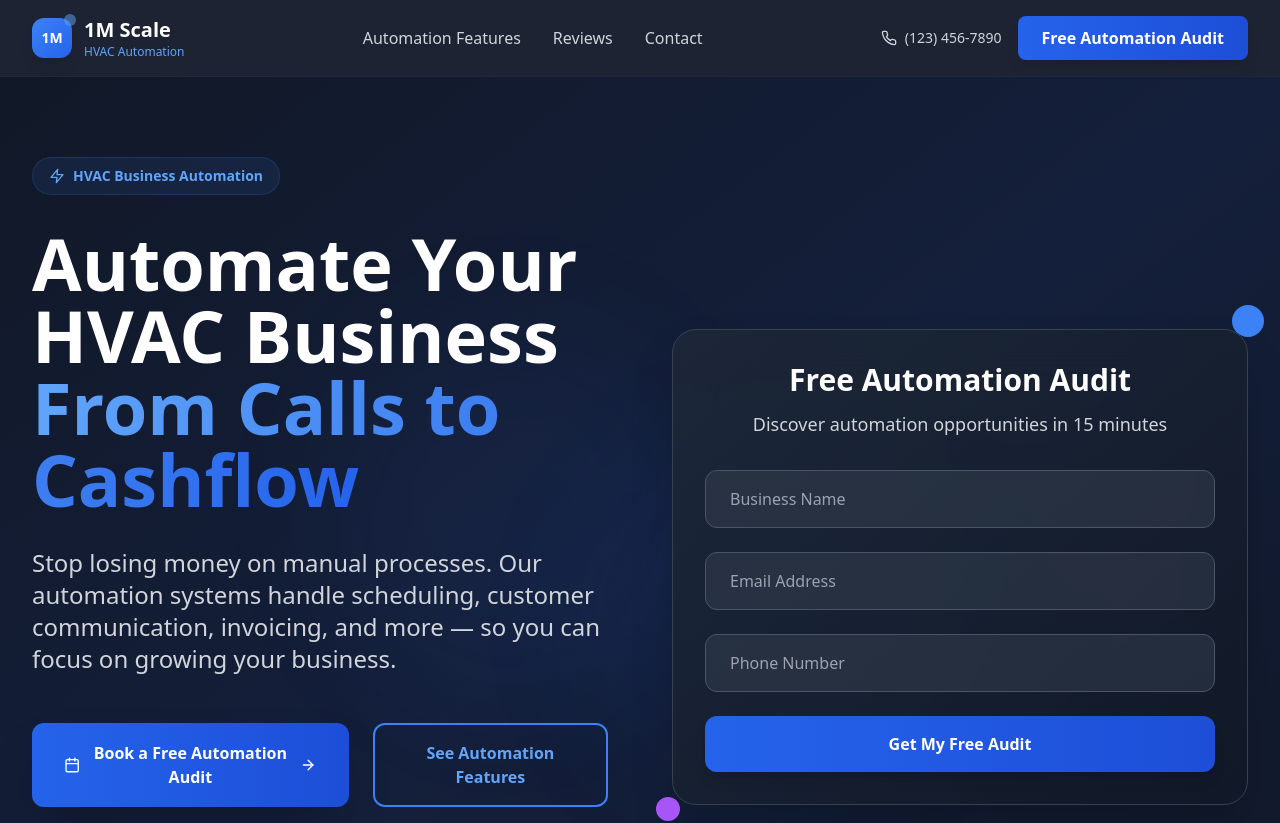
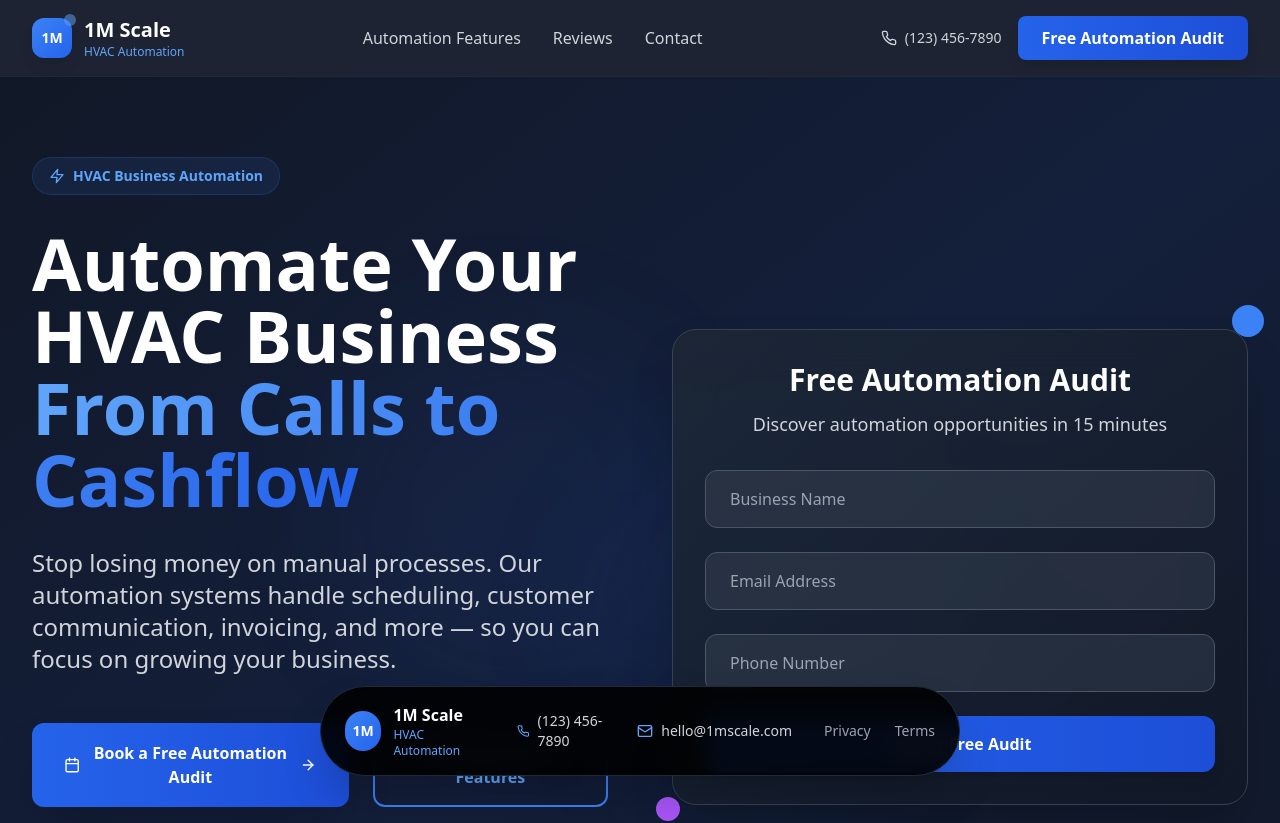
Before and after one commit to mklp1m/1m-website, a React (Vite) app: page / in a window 1280 px wide. Shown: the top 823 px of the page. Built offline with nearby package versions, Linux system fonts and the light colour scheme.

Commit message:
Update Footer.tsx

```diff
--- a/src/components/Footer.tsx
+++ b/src/components/Footer.tsx
@@ -3,64 +3,32 @@ import { Mail, Phone, MapPin } from 'lucide-react';
 
 export default function Footer() {
   return (
-    <footer className="bg-black text-white border-t border-gray-800">
-      <div className="max-w-7xl mx-auto px-4 sm:px-6 lg:px-8 py-12">
-        <div className="grid md:grid-cols-4 gap-8">
-          <div className="md:col-span-2">
-            <div className="flex items-center space-x-2 mb-4">
-              <div className="w-10 h-10 bg-gradient-to-br from-blue-500 to-blue-600 rounded-xl flex items-center justify-center shadow-lg">
-                <span className="text-white font-bold text-sm">1M</span>
-              </div>
-              <div>
-                <span className="text-xl font-bold text-white">1M Scale</span>
-                <div className="text-xs text-blue-400 font-medium">HVAC Automation</div>
-              </div>
-            </div>
-            <p className="text-gray-400 mb-4 max-w-md">
-              Scaling HVAC Businesses to $1M+ Revenue
-            </p>
-            <p className="text-gray-400 text-sm">
-              We help HVAC businesses scale to $1M+ revenue through intelligent automation systems and proven growth strategies.
-            </p>
+    <footer className="fixed bottom-6 left-1/2 transform -translate-x-1/2 z-50">
+      <div className="bg-black/90 backdrop-blur-md text-white rounded-full shadow-2xl border border-gray-800 px-6 py-4 flex flex-col md:flex-row items-center justify-between space-y-4 md:space-y-0 md:space-x-8 max-w-4xl w-full mx-auto">
+        <div className="flex items-center space-x-3">
+          <div className="w-10 h-10 bg-gradient-to-br from-blue-500 to-blue-600 rounded-full flex items-center justify-center shadow-md">
+            <span className="text-white font-bold text-sm">1M</span>
           </div>
-
           <div>
-            <h3 className="text-lg font-semibold mb-4">Quick Links</h3>
-            <ul className="space-y-2">
-              <li><a href="#features" className="text-gray-400 hover:text-blue-400 transition-colors">Automation Features</a></li>
-              <li><a href="#testimonials" className="text-gray-400 hover:text-blue-400 transition-colors">Reviews</a></li>
-              <li><a href="#contact" className="text-gray-400 hover:text-blue-400 transition-colors">Contact</a></li>
-              <li><a href="#audit" className="text-gray-400 hover:text-blue-400 transition-colors">Free Audit</a></li>
-            </ul>
-          </div>
-
-          <div>
-            <h3 className="text-lg font-semibold mb-4">Contact Info</h3>
-            <div className="space-y-3">
-              <div className="flex items-center space-x-3">
-                <Phone className="h-4 w-4 text-blue-400" />
-                <span className="text-gray-400">(123) 456-7890</span>
-              </div>
-              <div className="flex items-center space-x-3">
-                <Mail className="h-4 w-4 text-blue-400" />
-                <span className="text-gray-400">hello@1mscale.com</span>
-              </div>
-              <div className="flex items-center space-x-3">
-                <MapPin className="h-4 w-4 text-blue-400" />
-                <span className="text-gray-400">Scaling HVAC Businesses Nationwide</span>
-              </div>
-            </div>
+            <span className="text-base font-bold text-white">1M Scale</span>
+            <div className="text-xs text-blue-400 font-medium">HVAC Automation</div>
           </div>
         </div>
 
-        <div className="border-t border-gray-800 pt-8 mt-8 flex flex-col md:flex-row justify-between items-center">
-          <div className="text-gray-400 text-sm">
-            © 2025 1M Scale. All rights reserved.
+        <div className="flex items-center space-x-6 text-sm text-gray-300">
+          <div className="flex items-center space-x-2">
+            <Phone className="h-4 w-4 text-blue-400" />
+            <span>(123) 456-7890</span>
           </div>
-          <div className="flex space-x-6 mt-4 md:mt-0">
-            <a href="/privacy" className="text-gray-400 hover:text-white transition-colors text-sm">Privacy Policy</a>
-            <a href="/terms" className="text-gray-400 hover:text-white transition-colors text-sm">Terms of Service</a>
+          <div className="hidden sm:flex items-center space-x-2">
+            <Mail className="h-4 w-4 text-blue-400" />
+            <span>hello@1mscale.com</span>
           </div>
+        </div>
+
+        <div className="hidden md:flex items-center space-x-6 text-sm">
+          <a href="/privacy" className="text-gray-400 hover:text-white transition-colors">Privacy</a>
+          <a href="/terms" className="text-gray-400 hover:text-white transition-colors">Terms</a>
         </div>
       </div>
     </footer>
```
